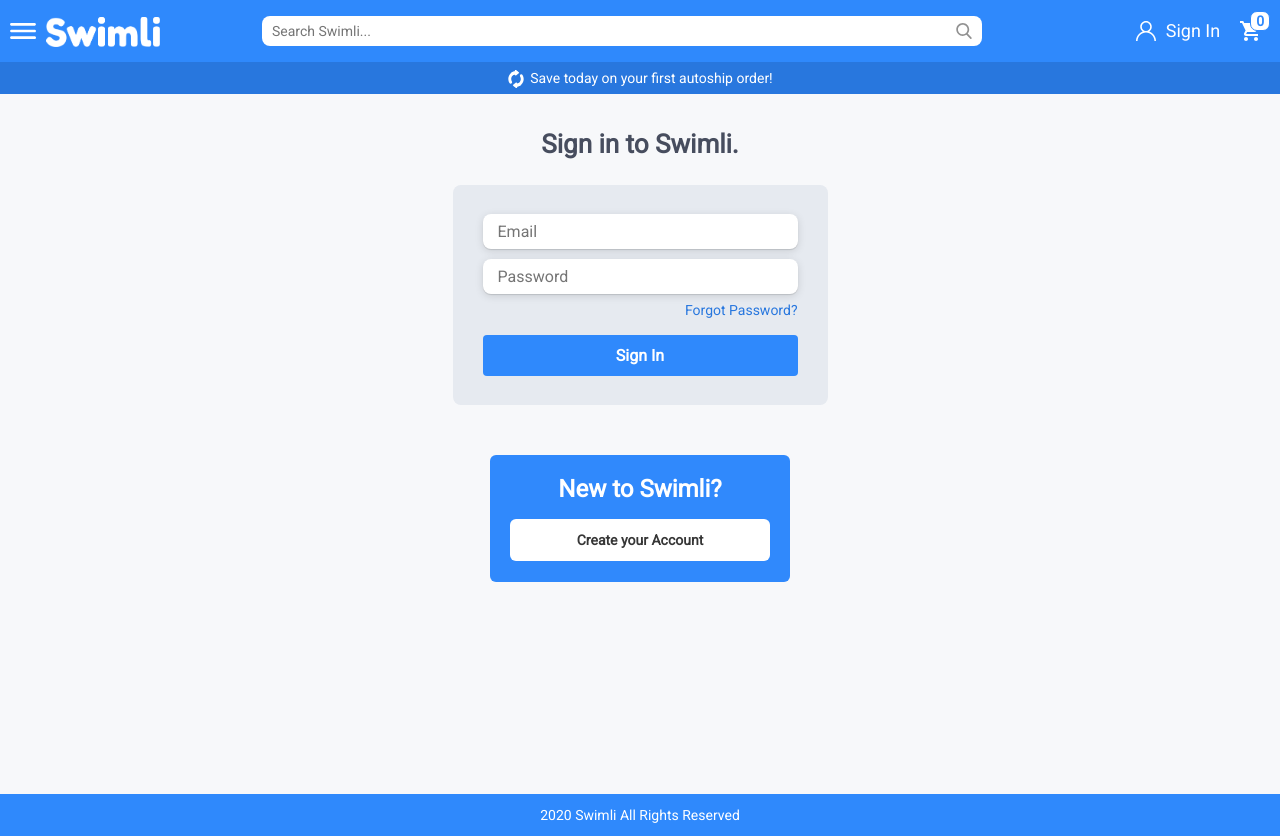
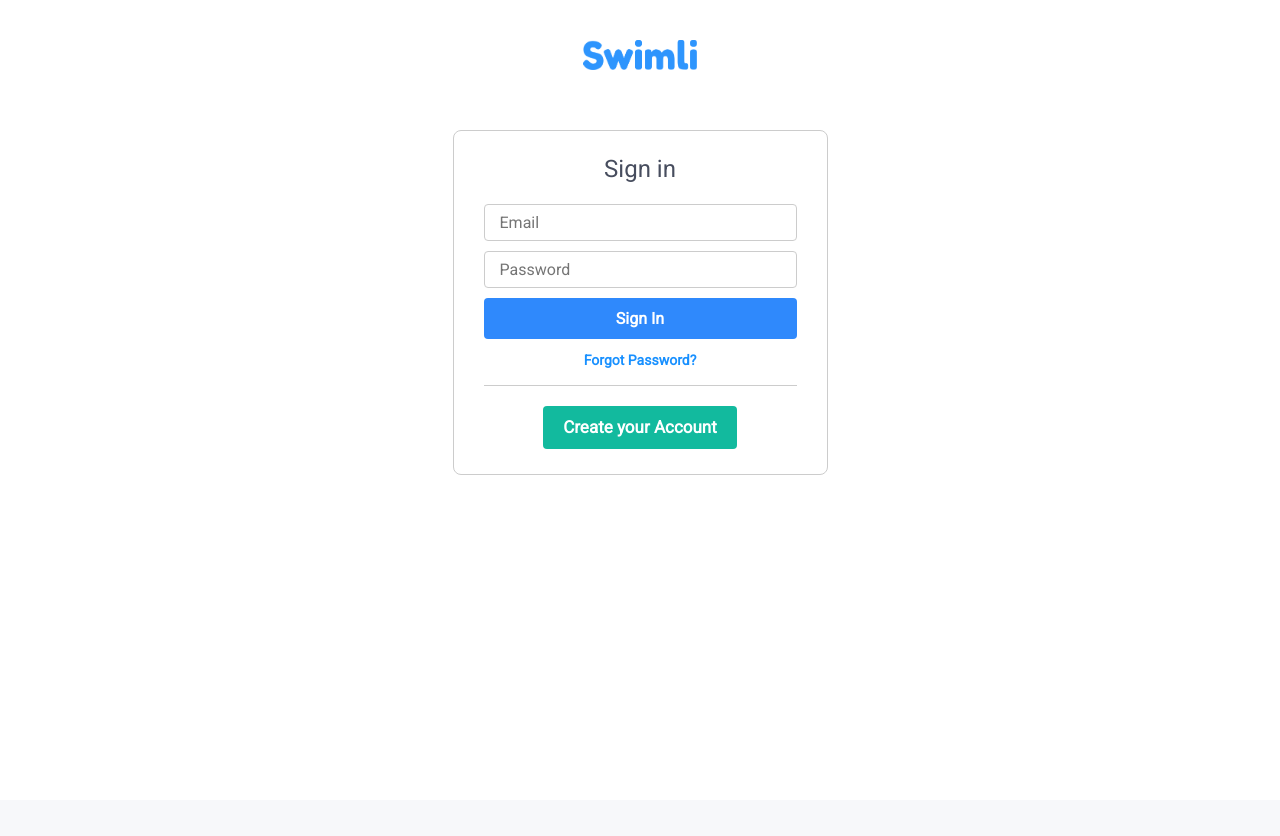
Before and after one commit to swimli-org/fe, a React (Create React App) app: page /signin in a window 1280 px wide. After the commit the page ends 800 px from the top, so only its background shows below. Built offline with nearby package versions, Linux system fonts and the light colour scheme.

Commit message:
worked on signin page a bit

```diff
--- a/src/styles/User.css
+++ b/src/styles/User.css
@@ -1,45 +1,114 @@
-/*  Login Page  */
-.primary-title{
-    font-size: 26px;
-    font-weight: bold;
-    text-align: center;
-    color: #474D5E;
-    margin: 30px 0 20px;
+.fullscreen-container{
+  min-width: 100%;
+  min-height: 100%;
+  background: #FFFFFF;
+  top: 0;
+  position: absolute;
 }
-  .primary-container{
+.fullscreen-header{
+  width: 100%;
+  padding: 40px 0 60px;
+}
+.fullscreen-header-logo{
+  height: 30px;
+  margin: 0 auto;
+  display: block;
+}
+.signin-register-outer-container{
   width: 90%;
   max-width: 375px;
   margin: 0 auto;
-    padding: 24px 30px;
+}
+.signin-register-inner-container{
+  width: 100%;
+  margin: 0 auto;
+  padding: 20px 30px;
   -webkit-border-radius: 8px;
   -moz-border-radius: 8px;
   border-radius: 8px;
-    background: #E6EAF0;
+  border: 1px solid #CCCCCC;
+  background: #FFFFFF;
 }
-  .primary-container p{
-    color: #2877DE;
-    text-align: right;
+.signin-register-inner-title{
+  margin-bottom: 10px;
+  font-size: 24px;
+  color: #474D5E;
+  text-align: center;
 }
-  .primary-form{
+.signin-register-form-input{
   width: 100%;
-    -webkit-border-radius: 8px;
-    -moz-border-radius: 8px;
-    border-radius: 8px;
+  -webkit-border-radius: 4px;
+  -moz-border-radius: 4px;
+  border-radius: 4px;
   border: 0px;
   margin: 5px auto;
   padding: 5px 15px;
   font-weight: 400;
   font-size: 16px;
   background: #FFFFFF;
-    border: 0px;
+  border: 1px solid #CCCCCC;
   outline: none;
-    box-shadow: 0 1px 1px rgba(0,0,0,0.12),
-                0 2px 8px rgba(0,0,0,0.12);
 }
-  .primary-form:focus{
+.signin-register-form-input:focus{
   color: #000000;
 }
-  .primary-btn{
+.signin-register-form-btn{
+  width: 100%;
+  display: block;
+  cursor: pointer;
+  -webkit-border-radius: 4px;
+  -moz-border-radius: 4px;
+  border-radius: 4px;
+  border: 0px;
+  margin: 5px auto;
+  padding: 8px 20px;
+  background: #2f89fc;
+  color: #FFFFFF;
+  font-weight: 600;
+  font-size: 16px;
+  position: flex;
+  outline: none;
+}
+.signin-register-form-forgot{
+  margin-top: 10px;
+  text-align: center;
+  font-weight: bold;
+}
+.signin-register-inner-container hr{
+  margin: 10px 0 20px;
+  height: 1px;
+  background-color: #CCCCCC;
+  border: none;
+}
+
+.signin-register-switch-btn{
+  width: auto;
+  display: block;
+  cursor: pointer;
+  -webkit-border-radius: 4px;
+  -moz-border-radius: 4px;
+  border-radius: 4px;
+  border: 0;
+  margin: 5px auto;
+  padding: 8px 20px;
+  background: #12BA9E;
+  color: #FFFFFF;
+  font-weight: bold;
+  font-size: 17px;
+  position: flex;
+  outline: none;
+}
+
+
+
+
+
+
+
+
+
+
+  .signin-register-form-btn{
     width: 100%;
     display: block;
     cursor: pointer;
--- a/src/views/Signin.js
+++ b/src/views/Signin.js
@@ -1,4 +1,5 @@
 import React from 'react'
+import { Divider } from 'antd';
 import { Formik } from 'formik';
 import axios from 'axios'
 import {
@@ -8,14 +9,126 @@ import {
 
 import '../styles/User.css'
 
+import logoBlue from '../assets/logoBlue.png'
+
+
 
 
 export default function Login (props) {
     const history =useHistory();
     return(
-    <div className="container">
+    <div className="fullscreen-container">
+
+
+      <div id="fb-root"></div> <script async defer crossorigin="anonymous" src="https://connect.facebook.net/en_US/sdk.js#xfbml=1&version=v8.0" nonce="gqahfPBc"></script>
+
+
       {console.log("PROPS",props)}
-      <div className='primary-title'>Sign in to Swimli.</div>
+      <div className="fullscreen-header">
+        <img src={logoBlue} className='fullscreen-header-logo' alt='Logo'></img>
+      </div>
+
+
+
+      <div className="signin-register-outer-container">
+        <div className='signin-register-inner-container'>
+          <div className='signin-register-inner-title'>Sign in</div>
+
+          <div class="fb-login-button" data-size="large" data-button-type="continue_with" data-layout="default" data-auto-logout-link="false" data-use-continue-as="false" data-width=""></div>
+
+        <Formik
+          initialValues={{ email: '', password: '' }}
+          validate={values => {
+            const errors = {};
+              if (!values.email) {
+                errors.email = 'Required';
+              } else if (
+                !/^[A-Z0-9._%+-]+@[A-Z0-9.-]+\.[A-Z]{2,}$/i.test(values.email)
+              ) {
+                errors.email = 'Invalid email address';
+              }
+              return errors;
+            }}
+          onSubmit={(values, { setSubmitting }) => {
+
+            axios.post(`https://swimli.herokuapp.com/users/login`, values)
+            .then(res=>{
+              console.log(res)
+              localStorage.swimliFirstName = res.data.first_name
+              localStorage.swimliLastName = res.data.last_name
+              localStorage.swimliUserId = res.data.id
+              localStorage.swimliToken = res.data.token
+              if(localStorage.swimliToken){
+              history.push('/')
+              }
+
+            })
+          }}
+        >
+        {({
+          values,
+          errors,
+          touched,
+          handleChange,
+          handleBlur,
+          handleSubmit,
+          isSubmitting,
+          // and other goodies
+        }) => (
+          <form onSubmit={handleSubmit}>
+            <input
+              type="email"
+              name="email"
+              className="signin-register-form-input"
+              placeholder="Email"
+              onChange={handleChange}
+              onBlur={handleBlur}
+              value={values.email}
+            />
+            {errors.email && touched.email && errors.email}
+            <input
+              type="password"
+              name="password"
+              className="signin-register-form-input"
+              placeholder="Password"
+              onChange={handleChange}
+              onBlur={handleBlur}
+              value={values.password}
+            />
+            {errors.password && touched.password && errors.password}
+            <button
+              type="submit"
+              className="signin-register-form-btn"
+              disabled={isSubmitting}>
+              Sign In
+            </button>
+            <div className="signin-register-form-forgot">
+              <Link to='/forgotpassword'>
+                <p>Forgot Password?</p>
+              </Link>
+            </div>
+          </form>
+        )}
+        </Formik>
+
+    <hr></hr>
+    <button type="submit" className="signin-register-switch-btn" onClick={()=>history.push('/register')}>
+      Create your Account
+    </button>
+
+
+
+    </div>
+    </div>
+    </div>
+  )};
+
+
+
+/*
+
+/*
+
 
   <div className='primary-container'>
     <Formik
@@ -55,7 +168,7 @@ export default function Login (props) {
         handleBlur,
         handleSubmit,
         isSubmitting,
-            /* and other goodies */
+        // and other goodies
       }) => (
         <form onSubmit={handleSubmit}>
           <input
@@ -98,5 +211,4 @@ export default function Login (props) {
       Create your Account
     </button>
   </div>
-    </div>
-  )};
+*/
```
Also changed, not shown: src/assets/logoBlue.png (added), 1 other file (tests, documents, lock files or other folders). Lines whose indentation alone changed are shown as unchanged.
